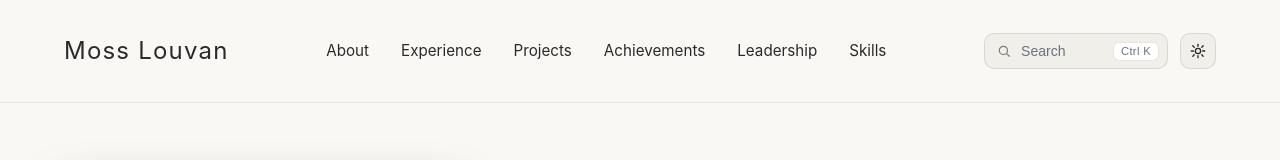
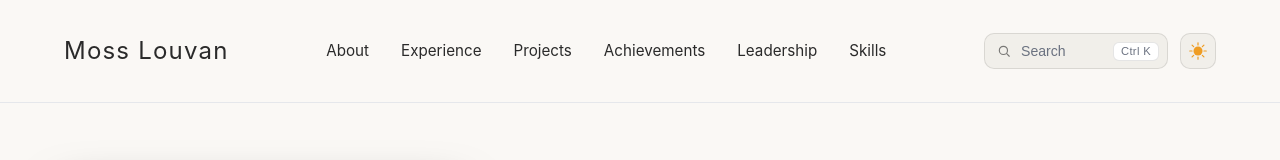
Before and after one commit to MossLouvan/MossLouvanPortfolio, a Next.js app: page / in a window 1280 px wide. Shown: the top 160 px of the page. Built offline with nearby package versions, Linux system fonts and the light colour scheme.

Commit message:
feat: make light/dark mode switch diagonal

```diff
--- a/app/globals.css
+++ b/app/globals.css
@@ -67,9 +67,9 @@ body {
   line-height: 1.6;
 }
 
-/* ─── Theme switch: circular reveal via View Transitions ───────
-   Disable the default cross-fade so ThemeToggle's clip-path reveal
-   of the new theme shows cleanly over the old one. */
+/* ─── Theme switch: diagonal reveal via View Transitions ───────
+   Disable the default cross-fade so ThemeToggle's clip-path wipe
+   of the new theme shows cleanly over the held old one. */
 ::view-transition-old(root),
 ::view-transition-new(root) {
   animation: none;
@@ -354,22 +354,72 @@ body {
   color: var(--fg);
   cursor: pointer;
   padding: 0;
-  transition: background 0.18s ease, border-color 0.18s ease;
+  transition: background 0.18s ease, border-color 0.18s ease,
+    box-shadow 0.25s ease, color 0.4s ease;
+}
+
+/* Celestial accent — a warm sun by day, cool moonlight by night. */
+.theme-toggle[data-theme="light"] {
+  color: #ef9d24;
+}
+.theme-toggle[data-theme="dark"] {
+  color: #c2ccf0;
 }
 
 .theme-toggle:hover {
   background: var(--surface-3);
   border-color: var(--surface-border-strong);
 }
+.theme-toggle[data-theme="light"]:hover {
+  box-shadow: 0 0 0 1px rgba(239, 157, 36, 0.35),
+    0 6px 18px -8px rgba(239, 157, 36, 0.6);
+}
+.theme-toggle[data-theme="dark"]:hover {
+  box-shadow: 0 0 0 1px rgba(194, 204, 240, 0.3),
+    0 6px 18px -8px rgba(194, 204, 240, 0.5);
+}
 
 .theme-toggle:focus-visible {
   outline: 2px solid var(--ring);
   outline-offset: 2px;
 }
 
-.theme-toggle-icon {
-  display: inline-flex;
-  line-height: 1;
+/* ── Morphing sun ⇄ moon (eclipse mask) ───────────────────── */
+.theme-toggle-svg {
+  overflow: visible;
+}
+
+.tt-cut {
+  transition: transform 0.5s cubic-bezier(0.65, 0, 0.35, 1);
+}
+.theme-toggle[data-theme="light"] .tt-cut {
+  /* shadow pulled off the disc → a full sun */
+  transform: translate(8px, -8px);
+}
+.theme-toggle[data-theme="dark"] .tt-cut {
+  /* shadow slides over → a crescent moon */
+  transform: translate(0, 0);
+}
+
+.tt-rays {
+  transform-origin: 12px 12px;
+  transition: transform 0.45s cubic-bezier(0.34, 1.56, 0.64, 1),
+    opacity 0.3s ease;
+}
+.theme-toggle[data-theme="light"] .tt-rays {
+  opacity: 1;
+  transform: scale(1) rotate(0deg);
+}
+.theme-toggle[data-theme="dark"] .tt-rays {
+  opacity: 0;
+  transform: scale(0.35) rotate(-45deg);
+}
+
+@media (prefers-reduced-motion: reduce) {
+  .tt-cut,
+  .tt-rays {
+    transition: none;
+  }
 }
 
 /* ─── Hero ────────────────────────────────────────────────── */
--- a/components/ThemeToggle.tsx
+++ b/components/ThemeToggle.tsx
@@ -1,7 +1,7 @@
 "use client";
 
-import { useEffect, useRef, useState } from "react";
-import { AnimatePresence, motion } from "framer-motion";
+import { useEffect, useId, useState } from "react";
+import { motion } from "framer-motion";
 
 type DocWithVT = Document & {
   startViewTransition?: (callback: () => void) => { ready: Promise<void> };
@@ -10,7 +10,7 @@ type DocWithVT = Document & {
 export default function ThemeToggle() {
   const [theme, setTheme] = useState<"light" | "dark" | null>(null);
   const [mounted, setMounted] = useState(false);
-  const buttonRef = useRef<HTMLButtonElement | null>(null);
+  const maskId = useId();
 
   // Read whatever the pre-paint script already applied (saved choice or OS preference).
   useEffect(() => {
@@ -44,27 +44,21 @@ export default function ThemeToggle() {
       return;
     }
 
-    const rect = buttonRef.current?.getBoundingClientRect();
-    const x = rect ? rect.left + rect.width / 2 : window.innerWidth - 40;
-    const y = rect ? rect.top + rect.height / 2 : 40;
-    const endRadius = Math.hypot(
-      Math.max(x, window.innerWidth - x),
-      Math.max(y, window.innerHeight - y)
-    );
-
     const transition = doc.startViewTransition(() => applyTheme(next));
     transition.ready
       .then(() => {
+        // New theme wipes in behind a 45° edge sweeping from the toggle's
+        // corner (top-right) to the bottom-left — cleaner than a circle.
         document.documentElement.animate(
           {
             clipPath: [
-              `circle(0px at ${x}px ${y}px)`,
-              `circle(${endRadius}px at ${x}px ${y}px)`,
+              "polygon(100% 0%, 100% 0%, 100% 0%, 100% 0%)",
+              "polygon(-120% 0%, 100% 0%, 100% 220%, 100% 220%)",
             ],
           },
           {
-            duration: 480,
-            easing: "cubic-bezier(0.65, 0, 0.35, 1)",
+            duration: 520,
+            easing: "cubic-bezier(0.76, 0, 0.24, 1)",
             pseudoElement: "::view-transition-new(root)",
           }
         );
@@ -76,59 +70,54 @@ export default function ThemeToggle() {
 
   return (
     <motion.button
-      ref={buttonRef}
       type="button"
       className="theme-toggle"
+      data-theme={isDark ? "dark" : "light"}
       onClick={toggleTheme}
       aria-label={`Switch to ${isDark ? "light" : "dark"} mode`}
       title={`Switch to ${isDark ? "light" : "dark"} mode`}
-      whileTap={{ scale: 0.92 }}
+      whileTap={{ scale: 0.88 }}
     >
-      <AnimatePresence mode="wait" initial={false}>
-        <motion.span
-          key={theme}
-          className="theme-toggle-icon"
-          initial={{ scale: 0.4, opacity: 0, rotate: -40 }}
-          animate={{ scale: 1, opacity: 1, rotate: 0 }}
-          exit={{ scale: 0.4, opacity: 0, rotate: 40 }}
-          transition={{ duration: 0.2, ease: "easeOut" }}
+      {/*
+        One disc that morphs: a masked "shadow" circle (.tt-cut) slides across to
+        carve a crescent for the moon, while the rays (.tt-rays) retract for night.
+        The morph itself is driven by CSS keyed on the button's data-theme.
+      */}
+      <svg
+        className="theme-toggle-svg"
+        width={18}
+        height={18}
+        viewBox="0 0 24 24"
+        aria-hidden
+      >
+        <mask id={maskId}>
+          <rect x="0" y="0" width="24" height="24" fill="white" />
+          <circle className="tt-cut" cx="16" cy="8" r="6" fill="black" />
+        </mask>
+        <circle
+          className="tt-disc"
+          cx="12"
+          cy="12"
+          r="6"
+          fill="currentColor"
+          mask={`url(#${maskId})`}
+        />
+        <g
+          className="tt-rays"
+          stroke="currentColor"
+          strokeWidth="1.6"
+          strokeLinecap="round"
         >
-          {isDark ? <MoonIcon size={16} /> : <SunIcon size={16} />}
-        </motion.span>
-      </AnimatePresence>
+          <line x1="12" y1="1" x2="12" y2="4" />
+          <line x1="12" y1="20" x2="12" y2="23" />
+          <line x1="1" y1="12" x2="4" y2="12" />
+          <line x1="20" y1="12" x2="23" y2="12" />
+          <line x1="4.1" y1="4.1" x2="6.2" y2="6.2" />
+          <line x1="17.8" y1="17.8" x2="19.9" y2="19.9" />
+          <line x1="4.1" y1="19.9" x2="6.2" y2="17.8" />
+          <line x1="17.8" y1="6.2" x2="19.9" y2="4.1" />
+        </g>
+      </svg>
     </motion.button>
   );
 }
-
-function SunIcon({ size }: { size: number }) {
-  return (
-    <svg
-      width={size}
-      height={size}
-      viewBox="0 0 24 24"
-      fill="none"
-      stroke="currentColor"
-      strokeWidth={2}
-      strokeLinecap="round"
-      strokeLinejoin="round"
-    >
-      <circle cx="12" cy="12" r="4" />
-      <line x1="12" y1="2" x2="12" y2="5" />
-      <line x1="12" y1="19" x2="12" y2="22" />
-      <line x1="4.22" y1="4.22" x2="6.34" y2="6.34" />
-      <line x1="17.66" y1="17.66" x2="19.78" y2="19.78" />
-      <line x1="2" y1="12" x2="5" y2="12" />
-      <line x1="19" y1="12" x2="22" y2="12" />
-      <line x1="4.22" y1="19.78" x2="6.34" y2="17.66" />
-      <line x1="17.66" y1="6.34" x2="19.78" y2="4.22" />
-    </svg>
-  );
-}
-
-function MoonIcon({ size }: { size: number }) {
-  return (
-    <svg width={size} height={size} viewBox="0 0 24 24" fill="currentColor" stroke="none">
-      <path d="M21 12.79A9 9 0 1 1 11.21 3 7 7 0 0 0 21 12.79z" />
-    </svg>
-  );
-}
--- a/data/projects.ts
+++ b/data/projects.ts
@@ -46,13 +46,13 @@ export const PROJECTS: Project[] = [
     cover: "/projects/converge.png",
     coverFit: "cover",
     blurb:
-      "An AI-powered lecture capture & study platform — records lectures, transcribes them live, and auto-generates notes, flashcards, and quizzes, with accessibility built in.",
+      "An AI-powered lecture capture & study platform — records lectures, transcribes them on-device, and auto-generates notes, flashcards, quizzes, and study plans, with accessibility built in.",
     bullets: [
-      "Live captions (Deepgram) + batch transcription (Whisper)",
-      "Auto notes, flashcards (SM-2), and quizzes via GPT-4o-mini",
+      "In-browser transcription with local Whisper — audio stays on-device",
+      "Notes, flashcards (SM-2), quizzes & study plans via LLM + RAG",
       "ASL fingerspelling input + deep accessibility features",
     ],
-    tags: ["React", "PocketBase", "Deepgram", "GPT-4o-mini", "MediaPipe"],
+    tags: ["React", "PocketBase", "Whisper", "RAG", "MediaPipe"],
     visibility: "public",
     links: [
       { label: "GitHub", href: "https://github.com/jackulau/SwanHacksSpring2026" },
```
Also changed, not shown: data/caseStudies.ts (+12 -11 lines).
